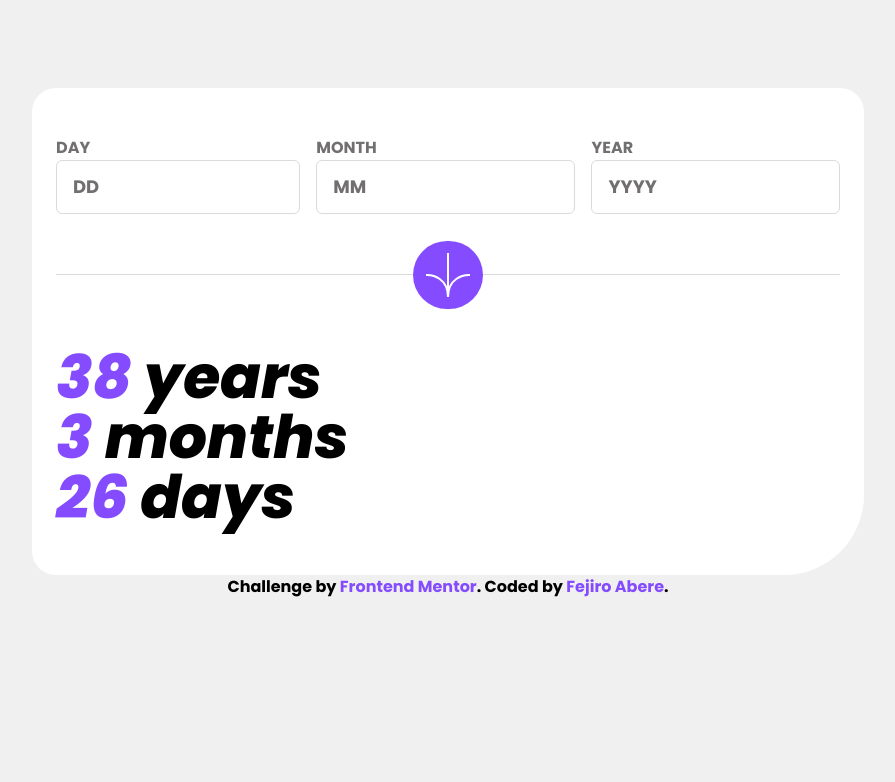
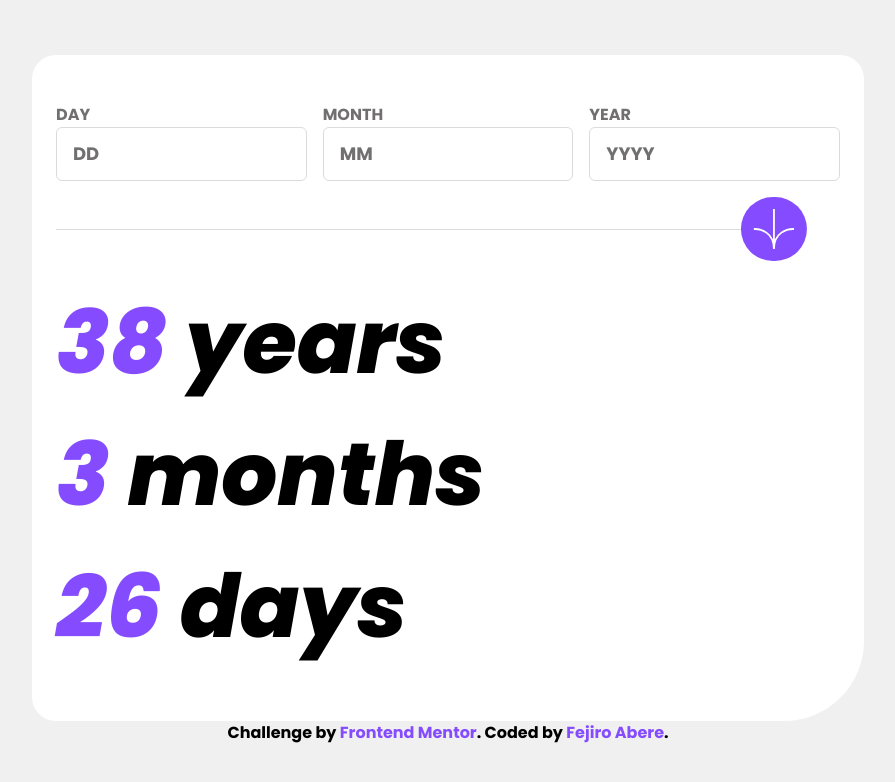
Before and after one commit to Fejiro001/age-calculator-app, a website: page index.html in a window 1280 px wide. Shown: the whole page, without its empty margins (192-1087 px from the left). Drawn offline with Linux system fonts and the light colour scheme.

Commit message:
major changes still need to be done

```diff
--- a/index.html
+++ b/index.html
@@ -21,32 +21,35 @@
   </head>
 
   <body
-    class="bg-off-white min-h-screen flex flex-col justify-start min-lg:justify-center items-center font-primary p-4 pt-[5.5rem]"
+    class="bg-off-white min-h-screen flex flex-col justify-start lg:justify-center items-center font-primary px-4 pt-[5.5rem] lg:pt-0"
   >
     <main
       class="bg-white container mx-auto py-12 px-6 rounded-t-3xl rounded-ee-[5rem] rounded-es-3xl grid gap-4 max-w-[52rem]"
     >
-      <form class="flex justify-start gap-4 pb-11">
-        <div class="">
+      <form class="flex justify-start gap-4 pb-11 lg:p-0">
+        <div class="flex-1">
           <label for="day" class="label-style">Day</label>
           <input class="input-style" type="text" placeholder="DD" id="day" />
+          <span class="error"></span>
         </div>
 
-        <div class="">
+        <div class="flex-1">
           <label for="month" class="label-style">Month</label>
           <input class="input-style" type="text" placeholder="MM" id="month" />
+          <span class="error"></span>
         </div>
 
-        <div class="">
+        <div class="flex-1">
           <label for="year" class="label-style">Year</label>
           <input class="input-style" type="text" placeholder="YYYY" id="year" />
+          <span class="error"></span>
         </div>
       </form>
 
       <div class="flex items-center relative">
         <hr class="w-full border-light-grey" />
         <button
-          class="bg-primary rounded-full p-3 absolute left-1/2 -translate-x-1/2 min-lg:static"
+          class="bg-primary rounded-full p-3 absolute left-1/2 -translate-x-1/2 lg:static"
         >
           <img
             class="h-auto"
@@ -56,14 +59,14 @@
         </button>
       </div>
 
-      <div class="pt-14">
+      <div class="pt-14 lg:p-0">
         <p class="date-style"><span class="date-span-style">38</span> years</p>
         <p class="date-style"><span class="date-span-style">3</span> months</p>
         <p class="date-style"><span class="date-span-style">26</span> days</p>
       </div>
     </main>
 
-    <footer class="text-center">
+    <footer class="text-center font-bold">
       Challenge by
       <a
         href="https://www.frontendmentor.io?ref=challenge"
--- a/src/style.css
+++ b/src/style.css
@@ -29,12 +29,15 @@
     @apply text-smokey-grey uppercase font-bold;
   }
   .input-style {
-    @apply border-light-grey border w-full py-3 px-4 rounded-md text-lg placeholder:text-smokey-grey font-bold;
+    @apply border-light-grey border w-full py-3 px-4 rounded-md text-lg placeholder:text-smokey-grey font-bold focus:outline-primary;
   }
   .date-style {
-    @apply text-6xl font-extrabold italic;
+    @apply text-large font-extrabold italic;
   }
   .date-span-style {
     @apply text-primary;
   }
+  .error {
+    @apply text-light-red font-normal italic text-sm;
+  }
 }
--- a/tailwind.config.js
+++ b/tailwind.config.js
@@ -2,9 +2,15 @@
 module.exports = {
   content: ["./src/**/*.{js}", "index.html"],
   theme: {
+    screens: {
+      lg: "820px",
+    },
     extend: {
       fontFamily: {
         primary: ["Poppins", "sans-serif"],
+      },
+      fontSize: {
+        large: "clamp(3.75rem,6rem,5.5rem)"
       },
       colors: {
         primary: "hsl(259, 100%, 65%)",
@@ -14,9 +20,6 @@ module.exports = {
         "smokey-grey": "hsl(0, 1%, 44%)",
         "off-black": "hsl(0, 0%, 8%)",
       },
-      screens: {
-        lg: "1024px",
-      },
     },
   },
   plugins: [],
```
Also changed, not shown: src/output.css.
